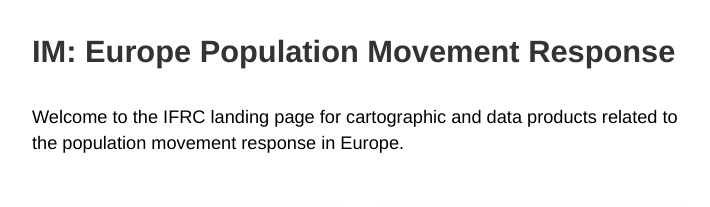
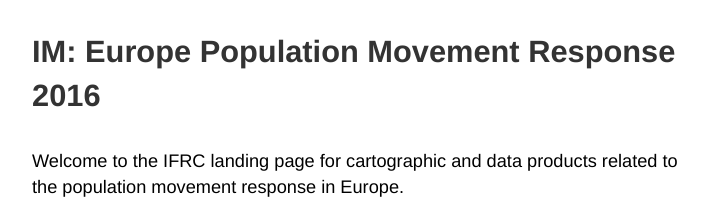
Before and after one commit to tsuggie/Europe_response, a plain HTML site: page index.html in a window 1280 px wide. Shown: the top 207 px of the page, 111-821 px from the left. Drawn offline with Linux system fonts and the light colour scheme.

Commit message:
Still testing commit

```diff
--- a/index.html
+++ b/index.html
@@ -22,7 +22,7 @@
         <div class="container">
             <div class="row">
 				<div class="col-md-8">
-					<p class="title spacer">IM: Europe Population Movement Response</p>
+					<p class="title spacer">IM: Europe Population Movement Response 2016</p>
 					<p class="titledesc">Welcome to the IFRC landing page for cartographic and data products related to the population movement response in Europe.</p>
 				</div>
 				<div class="col-md-4 spacer-md">
```
